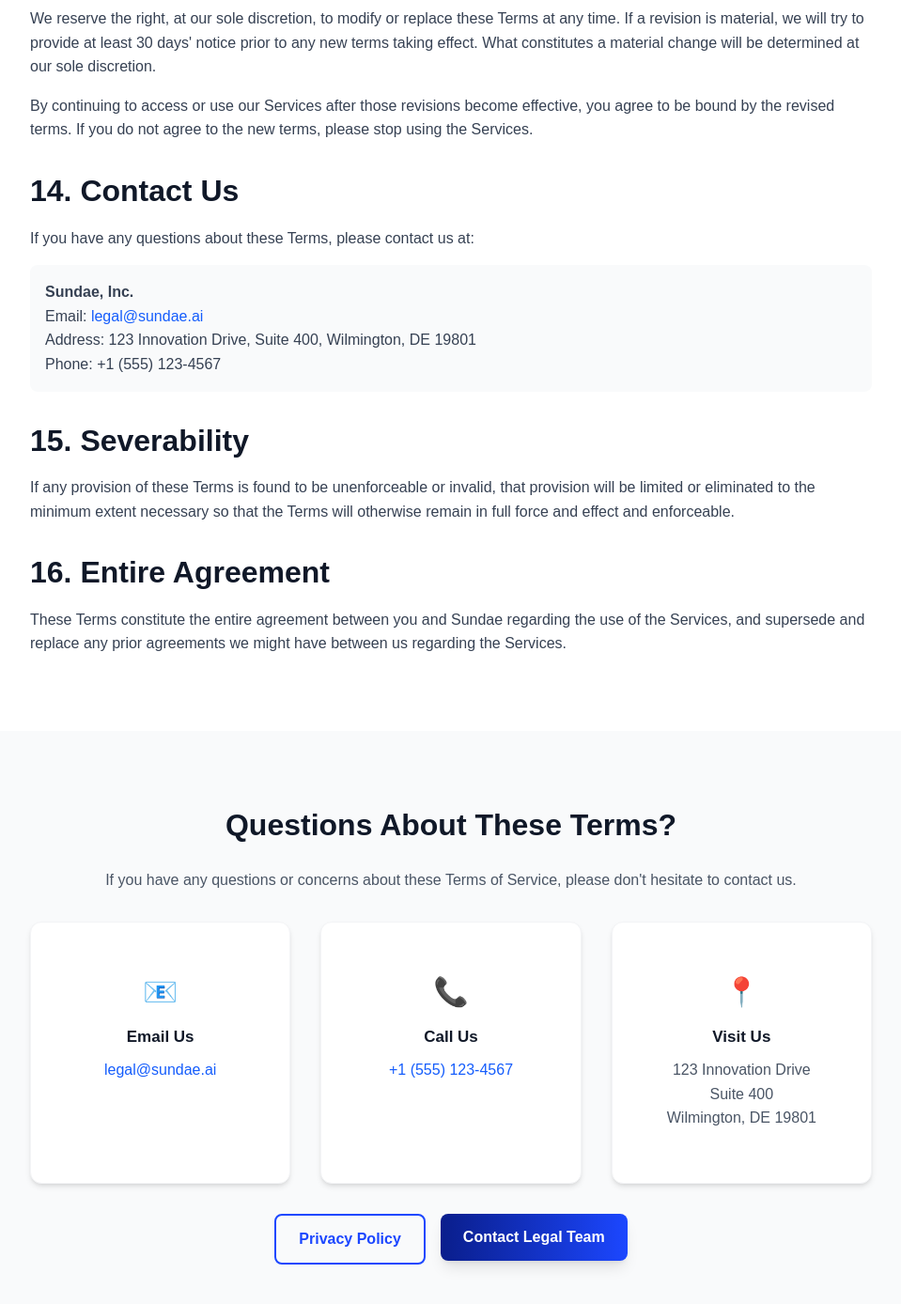
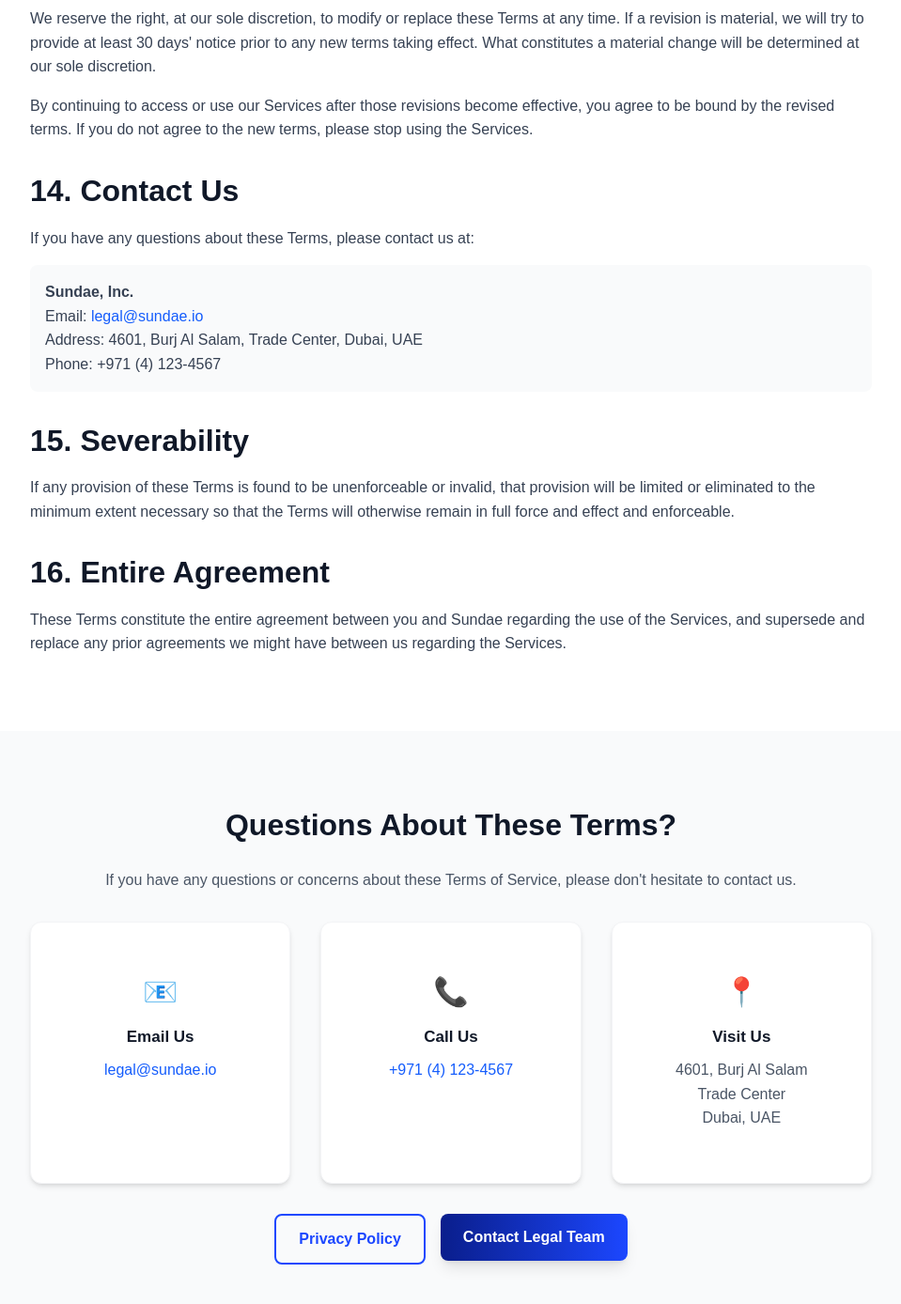
Before and after one commit to roblaryea/sundae-website, a Next.js app: page /terms in a window 1280 px wide. Shown: the part 4190-5578 px from the top of the page at 94% size, without its empty margins (160-1119 px from the left). Built offline with nearby package versions, Linux system fonts and the light colour scheme.

Commit message:
Update to Terms address

```diff
--- a/src/app/terms/page.tsx
+++ b/src/app/terms/page.tsx
@@ -211,9 +211,9 @@ export default function TermsPage() {
                 <div className="bg-gray-50 p-4 rounded-lg">
                   <p className="text-gray-700">
                     <strong>Sundae, Inc.</strong><br />
-                    Email: <a href="mailto:legal@sundae.ai" className="text-blue-600 hover:underline">legal@sundae.ai</a><br />
-                    Address: 123 Innovation Drive, Suite 400, Wilmington, DE 19801<br />
-                    Phone: +1 (555) 123-4567
+                    Email: <a href="mailto:legal@sundae.io" className="text-blue-600 hover:underline">legal@sundae.io</a><br />
+                    Address: 4601, Burj Al Salam, Trade Center, Dubai, UAE<br />
+                    Phone: +971 (4) 123-4567
                   </p>
                 </div>
               </section>
@@ -251,8 +251,8 @@ export default function TermsPage() {
               <CardContent className="p-6 text-center">
                 <div className="text-3xl mb-4">📧</div>
                 <h3 className="text-lg font-semibold text-gray-900 mb-2">Email Us</h3>
-                <a href="mailto:legal@sundae.ai" className="text-blue-600 hover:underline">
-                  legal@sundae.ai
+                <a href="mailto:legal@sundae.io" className="text-blue-600 hover:underline">
+                  legal@sundae.io
                 </a>
               </CardContent>
             </Card>
@@ -261,8 +261,8 @@ export default function TermsPage() {
               <CardContent className="p-6 text-center">
                 <div className="text-3xl mb-4">📞</div>
                 <h3 className="text-lg font-semibold text-gray-900 mb-2">Call Us</h3>
-                <a href="tel:+15551234567" className="text-blue-600 hover:underline">
-                  +1 (555) 123-4567
+                <a href="tel:+97141234567" className="text-blue-600 hover:underline">
+                  +971 (4) 123-4567
                 </a>
               </CardContent>
             </Card>
@@ -272,9 +272,9 @@ export default function TermsPage() {
                 <div className="text-3xl mb-4">📍</div>
                 <h3 className="text-lg font-semibold text-gray-900 mb-2">Visit Us</h3>
                 <p className="text-gray-600 text-sm">
-                  123 Innovation Drive<br />
-                  Suite 400<br />
-                  Wilmington, DE 19801
+                  4601, Burj Al Salam<br />
+                  Trade Center<br />
+                  Dubai, UAE
                 </p>
               </CardContent>
             </Card>
```
